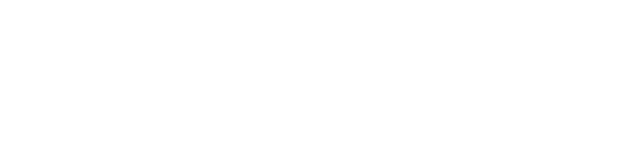
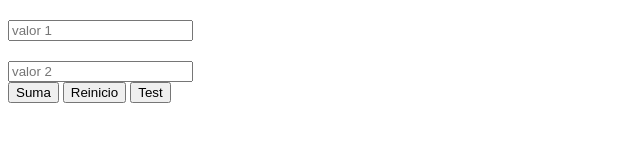
Before and after one commit to Berenicefraire/exercise-javascript, a plain HTML site: page index.html in a window 1280 px wide. Shown: the whole page, without its empty margins (0-640 px from the left). Drawn offline with Linux system fonts and the light colour scheme; files that its build step writes are made by us from their sources.

Commit message:
example of a calculator

```diff
--- a/assets/css/style.css
+++ b/assets/css/style.css
@@ -0,0 +1,7 @@
+.form{
+    margin-top: 20px;
+}
+
+.botones{
+    margin-left: 0%;
+}
--- a/index.html
+++ b/index.html
@@ -9,6 +9,17 @@
     <script src="./script/calc.js"></script>
 </head>
 <body>
+    <form onsubmit="return suma()" action="#" method="post">
+        <div class="form">
+        <input type="number" id="valor1" name="valor1" placeholder="valor 1">
+        </div>
 
+        <div class="form">
+            <input type="number" id="valor2" name="valor2" placeholder="valor 2">
+        </div>
+        <button class="botones" type="submit">Suma</button>
+        <button class="botones" type="reset">Reinicio</button>
+        <button onclick="tomarValores()">Test</button>
+    </form>
 </body>
 </html>
--- a/script/calc.js
+++ b/script/calc.js
@@ -1 +1,24 @@
-console.log("hola");
+function suma(){
+    var valor1 = document.getElementById("valor1");
+    var valor2 = document.getElementById("valor2");
+
+    // Operador ternario
+    var val1 = isNaN(parseInt(valor1.value)) ? 0 : parseInt(valor1.value);
+
+    // var val1;
+    // if(isNaN(parseInt(valor1.value))) {
+    //     val1 = 0;
+    // } else {
+    //     val1 = parseInt(valor1.value);
+    // }
+
+    var val2 = parseInt(valor2.value);
+    var suma = (val1 + val2);
+    if(isNaN(suma)) {
+        console.log("No es sumable")
+    } else {
+        console.log(suma)
+    }
+    console.log(typeof val1, val1)
+    return false;
+}
```
